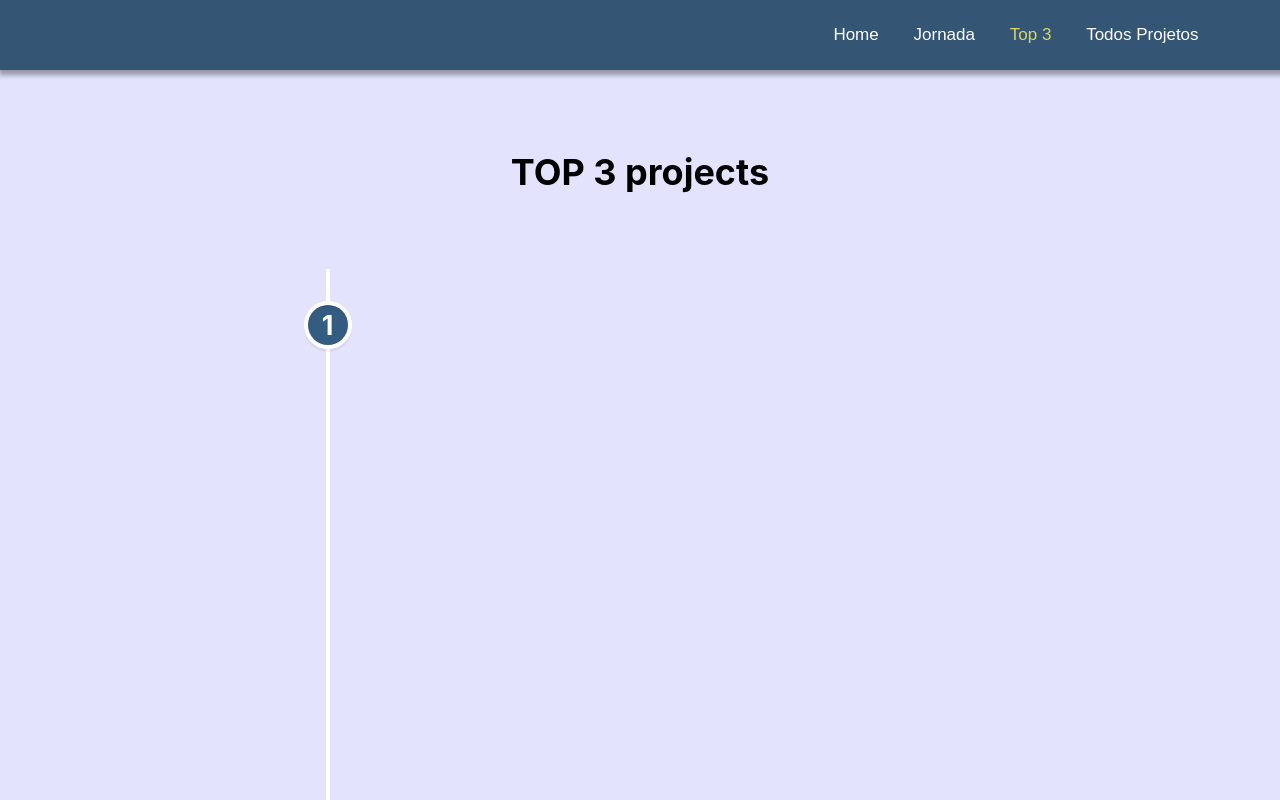
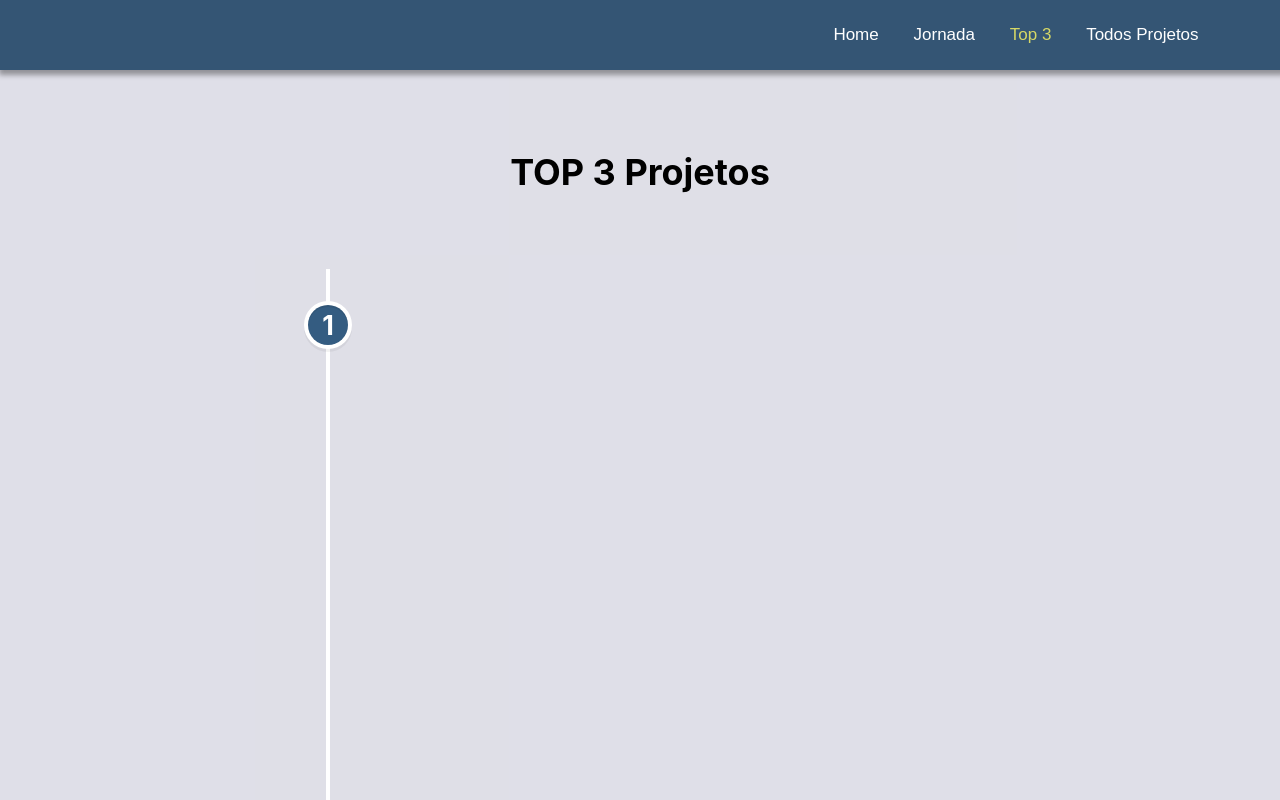
Before and after one commit to andreocunha/portfolio, a Next.js app: page /TopProjects in a window 1280 px wide. Shown: the top 800 px of the page. Built offline with nearby package versions, Linux system fonts and the light colour scheme.

Commit message:
Pequenas melhorias

```diff
--- a/pages/Home/index.js
+++ b/pages/Home/index.js
@@ -12,7 +12,7 @@ export default function Home(){
                 <div className={styles.title}>
                     André Oliveira Cunha
                 </div>
-                <img src="/andre_img.jpeg" className={styles.imgPerfil} width="100%" height="auto" alt="Foto André Oliveira Cunha"/>
+                <img src="/andre_img.jpeg" className={styles.imgPerfil} width="300px" alt="Foto André Oliveira Cunha"/>
 
                 <p>
                     Estudante de Engenharia de Computação na UFES. Faz parte do grupo PET Engenharia de Computação, do
--- a/pages/TopProjects/index.js
+++ b/pages/TopProjects/index.js
@@ -21,7 +21,7 @@ export default function TopProjects() {
                 <meta name="google-site-verification" content="U6DsQMemxSJvuZTy72uJMzLlgFJuRpxq97C-DSQl624" />
             </Head>
 
-            <h1>TOP 3 projects</h1>
+            <h1>TOP 3 Projetos</h1>
             <div className={styles.timeline}>
                 <VerticalTimeline layout={'1-column-left'} className={styles.timelineArea}>
                     {projects.map(event => (
--- a/styles/globals.css
+++ b/styles/globals.css
@@ -18,7 +18,7 @@ a {
 
 :root {
   --white: #ffffff;
-  --background: #dbdbfdc7;
+  --background: #dddde6ee;
   --background-components: #ebeff2;
   --gray: #545454;
   --gray-line: #cddde0;
```
